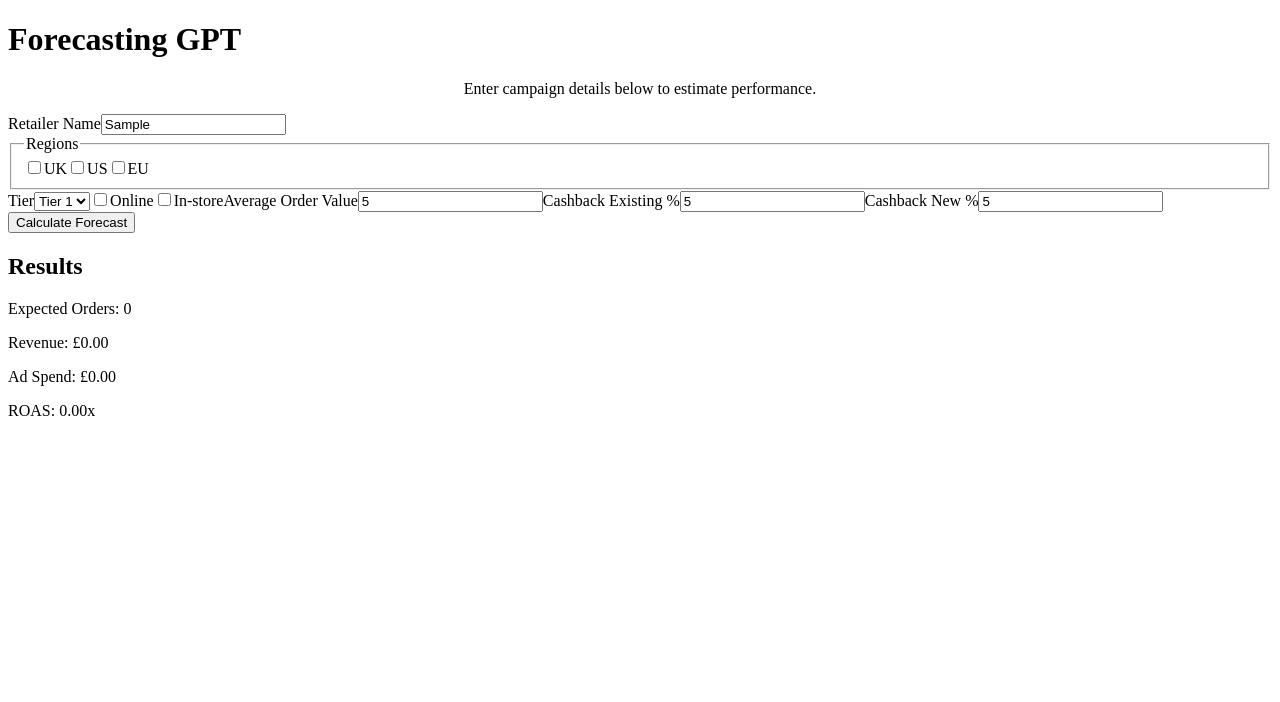
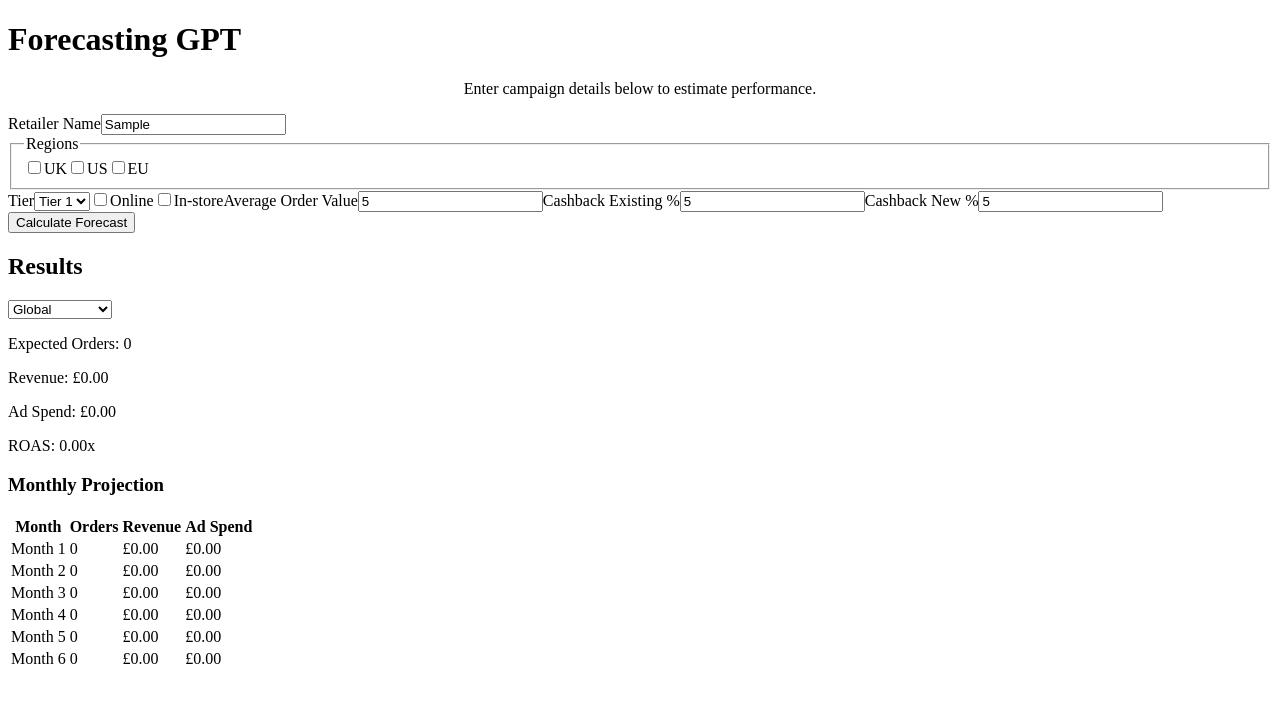
Before and after one commit to TomSumner28/trc-salesgpt-frontend, a Next.js app: page / in a window 1280 px wide. Both pictures are taken after typing "Sample", "5", "5", "5" into the empty fields and a click on the button "Calculate Forecast". Shown: the top 702 px of the page. Built offline with nearby package versions, Linux system fonts and the light colour scheme.

Commit message:
Improve forecasting UI and calculations

```diff
--- a/pages/index.js
+++ b/pages/index.js
@@ -1,19 +1,15 @@
 import { useState } from 'react';
 import Head from 'next/head';
 
-const REACH_BY_REGION = {
-  UK: 50000,
-  US: 120000,
-  EU: 80000,
-};
+const REGIONS = ['UK', 'US', 'EU'];
 
 const CONVERSION_BY_TIER = {
-  1: 0.05,
-  2: 0.04,
-  3: 0.03,
-  4: 0.025,
-  5: 0.02,
-  6: 0.015,
+  1: 0.001,
+  2: 0.0005,
+  3: 0.00025,
+  4: 0.000125,
+  5: 0.000085,
+  6: 0.00005,
 };
 
 export default function Forecast() {
@@ -24,32 +20,49 @@ export default function Forecast() {
   const [instore, setInstore] = useState(false);
   const [stores, setStores] = useState('');
   const [aov, setAov] = useState('');
+  const [reach, setReach] = useState({});
   const [cashbackExisting, setCashbackExisting] = useState('');
   const [cashbackNew, setCashbackNew] = useState('');
   const [results, setResults] = useState(null);
+  const [view, setView] = useState('global');
 
   const toggleRegion = (region) => {
-    setRegions((prev) =>
-      prev.includes(region)
-        ? prev.filter((r) => r !== region)
-        : [...prev, region]
-    );
+    setRegions((prev) => {
+      if (prev.includes(region)) {
+        const updated = prev.filter((r) => r !== region);
+        setReach((curr) => {
+          const copy = { ...curr };
+          delete copy[region];
+          return copy;
+        });
+        return updated;
+      }
+      setReach((curr) => ({ ...curr, [region]: '' }));
+      return [...prev, region];
+    });
   };
 
   const calculate = (e) => {
     e.preventDefault();
-    const reach = regions.reduce((acc, r) => acc + (REACH_BY_REGION[r] || 0), 0);
-    let conversion = CONVERSION_BY_TIER[tier] || 0;
 
     const storeCount = parseInt(stores, 10) || 0;
+    let conversion = CONVERSION_BY_TIER[tier] || 0;
     if (instore && storeCount > 0) {
       conversion += storeCount * 0.00001;
     }
 
-    let expectedOrders = reach * conversion;
     const aovNum = parseFloat(aov) || 0;
     const existingCb = parseFloat(cashbackExisting) || 0;
     const newCb = parseFloat(cashbackNew) || 0;
+
+    const perRegion = {};
+    let totalOrders = 0;
+    regions.forEach((r) => {
+      const regionReach = parseInt(reach[r], 10) || 0;
+      const orders = regionReach * conversion;
+      perRegion[r] = { orders };
+      totalOrders += orders;
+    });
 
     let existingOrders = 0;
     let newOrders = 0;
@@ -58,22 +71,67 @@ export default function Forecast() {
     const hasNew = newCb > 0;
 
     if (hasExisting && hasNew) {
-      existingOrders = expectedOrders * 0.6;
-      newOrders = expectedOrders * 0.4;
+      existingOrders = totalOrders * 0.6;
+      newOrders = totalOrders * 0.4;
     } else if (hasNew && !hasExisting) {
-      newOrders = expectedOrders * 0.4;
-      expectedOrders = newOrders;
+      newOrders = totalOrders * 0.4;
+      totalOrders = newOrders;
     } else {
-      existingOrders = expectedOrders;
+      existingOrders = totalOrders;
     }
 
-    const revenue = expectedOrders * aovNum;
+    const revenue = totalOrders * aovNum;
     const adSpend =
       existingOrders * aovNum * (existingCb / 100) +
       newOrders * aovNum * (newCb / 100);
     const roas = adSpend ? revenue / adSpend : 0;
 
-    setResults({ expectedOrders, revenue, adSpend, roas });
+    Object.keys(perRegion).forEach((r) => {
+      const orders = perRegion[r].orders;
+      let ex = 0;
+      let nw = 0;
+      if (hasExisting && hasNew) {
+        ex = orders * 0.6;
+        nw = orders * 0.4;
+      } else if (hasNew && !hasExisting) {
+        nw = orders * 0.4;
+      } else {
+        ex = orders;
+      }
+      const rev = orders * aovNum;
+      const spend =
+        ex * aovNum * (existingCb / 100) + nw * aovNum * (newCb / 100);
+      perRegion[r] = { orders, revenue: rev, adSpend: spend };
+    });
+
+    const monthly = Array.from({ length: 6 }).map(() => ({
+      orders: totalOrders / 6,
+      revenue: revenue / 6,
+      adSpend: adSpend / 6,
+    }));
+
+    const offerBreakdown =
+      hasExisting && hasNew
+        ? {
+            existing: {
+              orders: existingOrders,
+              revenue: existingOrders * aovNum,
+              adSpend: existingOrders * aovNum * (existingCb / 100),
+            },
+            new: {
+              orders: newOrders,
+              revenue: newOrders * aovNum,
+              adSpend: newOrders * aovNum * (newCb / 100),
+            },
+          }
+        : null;
+
+    setResults({
+      total: { orders: totalOrders, revenue, adSpend, roas },
+      perRegion,
+      monthly,
+      offerBreakdown,
+    });
   };
 
   return (
@@ -98,7 +156,7 @@ export default function Forecast() {
           </label>
           <fieldset className="region-group">
             <legend>Regions</legend>
-            {Object.keys(REACH_BY_REGION).map((r) => (
+            {REGIONS.map((r) => (
               <label key={r} className="checkbox">
                 <input
                   type="checkbox"
@@ -109,6 +167,18 @@ export default function Forecast() {
               </label>
             ))}
           </fieldset>
+          {regions.map((r) => (
+            <label key={`reach-${r}`} className="reach-input">
+              Reach {r}
+              <input
+                type="number"
+                value={reach[r] || ''}
+                onChange={(e) =>
+                  setReach((curr) => ({ ...curr, [r]: e.target.value }))
+                }
+              />
+            </label>
+          ))}
           <label>
             Tier
             <select value={tier} onChange={(e) => setTier(e.target.value)}>
@@ -175,10 +245,89 @@ export default function Forecast() {
         {results && (
           <div className="results">
             <h2>Results</h2>
-            <p>Expected Orders: {results.expectedOrders.toFixed(0)}</p>
-            <p>Revenue: £{results.revenue.toFixed(2)}</p>
-            <p>Ad Spend: £{results.adSpend.toFixed(2)}</p>
-            <p>ROAS: {results.roas.toFixed(2)}x</p>
+            <div className="view-toggle">
+              <select value={view} onChange={(e) => setView(e.target.value)}>
+                <option value="global">Global</option>
+                <option value="region">By Region</option>
+                {results.offerBreakdown && (
+                  <option value="offer">By Offer Type</option>
+                )}
+              </select>
+            </div>
+            {view === 'global' && (
+              <>
+                <p>Expected Orders: {results.total.orders.toFixed(0)}</p>
+                <p>Revenue: £{results.total.revenue.toFixed(2)}</p>
+                <p>Ad Spend: £{results.total.adSpend.toFixed(2)}</p>
+                <p>ROAS: {results.total.roas.toFixed(2)}x</p>
+              </>
+            )}
+            {view === 'region' && (
+              <table>
+                <thead>
+                  <tr>
+                    <th>Region</th>
+                    <th>Orders</th>
+                    <th>Revenue</th>
+                    <th>Ad Spend</th>
+                  </tr>
+                </thead>
+                <tbody>
+                  {Object.entries(results.perRegion).map(([r, d]) => (
+                    <tr key={r}>
+                      <td>{r}</td>
+                      <td>{d.orders.toFixed(0)}</td>
+                      <td>£{d.revenue.toFixed(2)}</td>
+                      <td>£{d.adSpend.toFixed(2)}</td>
+                    </tr>
+                  ))}
+                </tbody>
+              </table>
+            )}
+            {view === 'offer' && results.offerBreakdown && (
+              <table>
+                <thead>
+                  <tr>
+                    <th>Type</th>
+                    <th>Orders</th>
+                    <th>Revenue</th>
+                    <th>Ad Spend</th>
+                  </tr>
+                </thead>
+                <tbody>
+                  {Object.entries(results.offerBreakdown).map(([t, d]) => (
+                    <tr key={t}>
+                      <td>{t}</td>
+                      <td>{d.orders.toFixed(0)}</td>
+                      <td>£{d.revenue.toFixed(2)}</td>
+                      <td>£{d.adSpend.toFixed(2)}</td>
+                    </tr>
+                  ))}
+                </tbody>
+              </table>
+            )}
+
+            <h3>Monthly Projection</h3>
+            <table>
+              <thead>
+                <tr>
+                  <th>Month</th>
+                  <th>Orders</th>
+                  <th>Revenue</th>
+                  <th>Ad Spend</th>
+                </tr>
+              </thead>
+              <tbody>
+                {results.monthly.map((m, i) => (
+                  <tr key={i}>
+                    <td>{`Month ${i + 1}`}</td>
+                    <td>{m.orders.toFixed(0)}</td>
+                    <td>£{m.revenue.toFixed(2)}</td>
+                    <td>£{m.adSpend.toFixed(2)}</td>
+                  </tr>
+                ))}
+              </tbody>
+            </table>
           </div>
         )}
       </main>
--- a/styles/globals.css
+++ b/styles/globals.css
@@ -106,3 +106,25 @@ form.form label.checkbox {
   margin-top: 0;
   color: var(--brand);
 }
+
+.reach-input {
+  display: block;
+  margin-bottom: 16px;
+}
+
+.view-toggle {
+  margin-bottom: 16px;
+  text-align: center;
+}
+
+.results table {
+  width: 100%;
+  border-collapse: collapse;
+  margin-top: 10px;
+}
+
+.results th,
+.results td {
+  border: 1px solid #333;
+  padding: 8px;
+}
```
Also changed, not shown: 1 other file (tests, documents, lock files or other folders).
